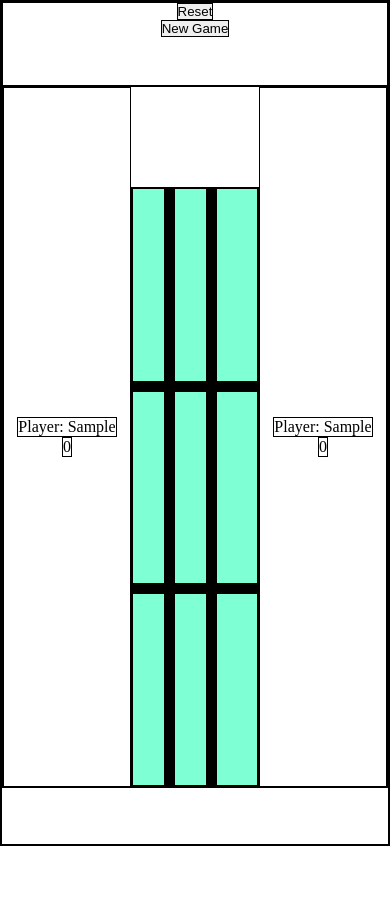
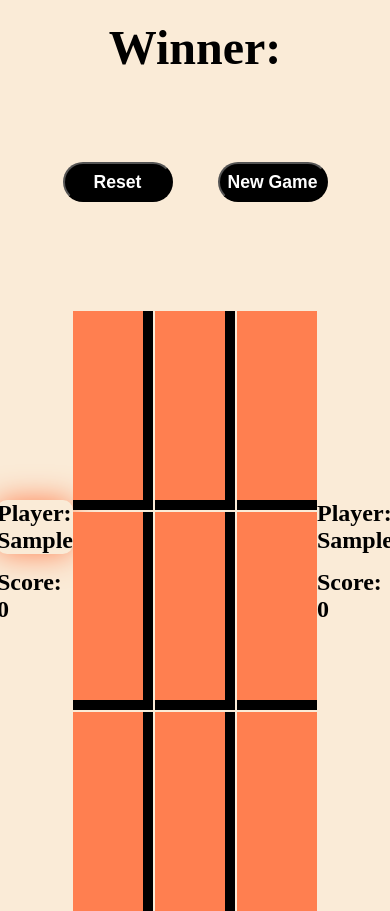
Before and after one commit to jose-g315/tic-tac-toe, a plain HTML site: page index.html in a window 390 px wide. Both pictures are taken after typing "Sample", "Sample" into the empty fields and a click on the button "Lets Play!". Before the commit the page ends 846 px from the top, so only its background shows below. Drawn offline with Linux system fonts and the light colour scheme.

Commit message:
Added style rules to make display more appealing.

```diff
--- a/index.html
+++ b/index.html
@@ -9,21 +9,27 @@
 <body>
     <dialog>
         <div class="dialog-div">
-            <h1 class="heading">Tic-Tac-Toe!</h1>
-            <h2 class="heading">Instructions:</h2>
-            <p class="heading">X Goes First</p>
+            <h1 class="heading one">Tic-Tac-Toe!</h1>
+            <h2 class="heading two">Instructions:</h2>
+            <p class="heading three">X Goes First</p>
             <form method="dialog">
-                <label for="playerOne">Player One:</label>
+                <label for="playerOne">Player One (X):</label>
                 <input type="text" name="playerOne" id="playerOne">
-                <label for="playerOne">Player Two:</label>
+                <br>
+                <br>
+                <label for="playerOne">Player Two (O):</label>
                 <input type="text" name="playerTwo" id="playerTwo">
+                <br>
+                <br>
                 <button class="add-players">Lets Play!</button>
             </form>
         </div>
     </dialog>
     <div class="controls">
-        <button class="reset-button reset">Reset</button>
-        <button class="new-game-button reset">New Game</button>
+        <h1 class="winner-heading">Winner:</h1>
+        <div class="winner-display"></div>
+        <button class="reset-button control-button">Reset</button>
+        <button class="new-game-button control-button">New Game</button>
     </div>
     <div class="container">
         <div class="player-card">
--- a/main.js
+++ b/main.js
@@ -1,7 +1,7 @@
 // jose-g315
 // logic and dom manipulation for the game
 
-displayController = (function () {
+displayController = (function (array) {
 
     let playerOne;
     let playerTwo;
@@ -12,7 +12,8 @@ displayController = (function () {
     const dialog = document.querySelector("dialog");
     const addPlayerButton = document.querySelector(".add-players");
     const newGameButton = document.querySelector(".new-game-button");
-            const resetButton = document.querySelector(".reset-button");
+    const resetButton = document.querySelector(".reset-button");
+    const winnerDisplay = document.querySelector(".winner-display");
 
     function createGrid(array) {
         const gameBoard = document.querySelector(".game-board");
@@ -24,6 +25,7 @@ displayController = (function () {
             tile.classList.add("tile");
             tile.addEventListener("click", () => {
                 xTurn = populateGrid(tile, xTurn, array, index);
+                displayTurn(xTurn);
                 let winner = ticTacToe.playGame(array);
                 if (!gameOver && (winner === 3 || winner === 0)) {
                     updateScore(winner);
@@ -43,6 +45,17 @@ displayController = (function () {
                 tile.classList.add("right");
             }
         });
+    }
+
+    function displayTurn(turn) {
+        if (turn) {
+            playerOneName.classList.add("turn");
+            playerTwoName.classList.remove("turn");
+        } else if (!turn) {
+            playerTwoName.classList.add("turn");
+            playerOneName.classList.remove("turn");
+        }
+
     }
 
     function populateGrid(tile, turn, array, index) {
@@ -74,41 +87,50 @@ displayController = (function () {
             array[index] = 5;
 
         });
-        console.table(array);
         createGrid(array);
+        winnerDisplay.textContent = "";
     }
 
     function createPlayers() {
         dialog.showModal();
         addPlayerButton.addEventListener("click", () => {
             playerOne = createPlayer(document.querySelector("#playerOne").value);
+            console.log(playerOne);
             playerOneName.textContent = playerOne.playerName;
+            playerOneName.classList.add("player-name");
+            playerOneName.classList.add("turn");
             playerTwo = createPlayer(document.querySelector("#playerTwo").value);
+            console.log(playerTwo);
             playerTwoName.textContent = playerTwo.playerName;
+            playerTwoName.classList.add("player-name");
             displayScores()
-            // resetting form
-            document.querySelector("form").reset();
         });
+        // resetting form
+        document.querySelector("form").reset();
     }
 
     function displayScores() {
         playerOneScore.textContent = playerOne.getScore();
+        playerOneScore.classList.add("player-score");
         playerTwoScore.textContent = playerTwo.getScore();
+        playerTwoScore.classList.add("player-score");
     }
 
     function updateScore(winner) {
         if (winner === 3) {
             playerOne.increaseScore();
             displayScores();
+            winnerDisplay.textContent = playerOne.playerName;
         } else if (winner === 0) {
             playerTwo.increaseScore();
             displayScores();
+            winnerDisplay.textContent = playerTwo.playerName;
         }
     }
 
     function startNewGame(array) {
         newGameButton.addEventListener("click", () => {
-            createPlayers(array);
+            createPlayers();
             reset(array);
         });
     }
@@ -183,6 +205,7 @@ ticTacToe = (function () {
         } else if (!array.includes(5)) {
             // if there are no winners and 5's from the initial array then a tie has occurred
             console.log("Tie");
+            return 2;
         } else {
             console.log("Game In Progress");
         }
@@ -207,7 +230,7 @@ gameGrid = (function() {
 
 // factory function to create players
 function createPlayer(name){
-    const playerName = "Player: " + name;
+    const playerName = name;
     let score = 0;
     const getScore = () => score;
     const increaseScore = () => score++;
--- a/style.css
+++ b/style.css
@@ -2,14 +2,13 @@
     padding: 0;
     margin: 0;
     box-sizing: border-box;
-    border: 1px solid black;
+    /* border: 1px solid black; */
 }
 body {
     height: 100vh;
+    background-color: antiquewhite;
 }
-div {
-    border: 1px solid black;
-}
+
 /* container *********************************************************/
 .container {
     display: flex;
@@ -21,9 +20,9 @@ dialog {
     margin-left: auto;
     margin-right: auto;
     margin-top: 200px;
-    border: 3px solid black;
+    border: 10px solid black;
     border-radius: 5px;
-    background-color: whitesmoke;
+    background-color: antiquewhite;
     height: 600px;
     width: 600px;
 }
@@ -34,19 +33,80 @@ dialog {
     display: flex;
     flex-direction: column;
     height: 100%;
+    align-items: center;
   }
 .heading {
     flex: 1;
+    display: flex;
+    align-items: center;
+    font-size: 3rem;
+}
+.heading.two {
+    align-items: flex-end;
+    font-size: 1.5rem;
+}
+.heading.three {
+    align-items: flex-start;
+    font-size: 1.1rem;
 }
 form {
-    flex: 2;
+    flex: 3;
+    display: flex;
+    flex-direction: column;
+    font-size: 1.3rem;
+}
+input[type="text"] {
+    background-color: whitesmoke;
+    font-size: 1.2rem;
+    font-weight: 600;
+}
+.add-players {
+    height: 50px;
+    border-radius: 100px;
+    font-size: 1.5rem;
+    background-color: hsl(20, 14%, 4%);
+    color: white;
+}
+.add-players:hover {
+    background-color: hsl(20, 14%, 15%);
 }
 /* header */
 .controls {
-    height: 10vh;
-    display: flex;
-    flex-direction: column;
-    align-items: center;
+    height: 25vh;
+    width: 300px;
+    margin-left: auto;
+    margin-right: auto;
+    display: grid;
+    grid-template-columns: repeat(2, 1fr);
+    grid-template-rows: repeat(3, 1fr);
+    justify-content: center;
+    gap: 10px;
+}
+.winner-heading {
+    grid-column: 1 / 3;
+    text-align: center;
+    align-self: center;
+    padding-top: 20px;
+    font-size: 3rem;
+}
+.winner-display {
+    grid-column: 1 / 3;
+    grid-row: 2 / 3;
+    font-size: 3rem;
+    font-weight: 700;
+    text-align: center;
+    padding-top: 25px;
+}
+.control-button {
+    height: 40px;
+    width: 110px;
+    border-radius: 25px;
+    font-size: 1.1rem;
+    font-weight: 600;
+    background-color: black;
+    color: white;
+    align-self: center;
+    justify-self: center;
 }
 /* game board *********************************************************/
 .game-board {
@@ -55,13 +115,18 @@ form {
     width: 600px;
     height: 600px;
     display: grid;
-    grid-template-columns: repeat(3, 1fr);
+    grid-template-columns: repeat(3,minmax(80px, 1fr));
+    grid-template-rows: repeat(3, 1fr);
+    gap: 2px;
 }
 .tile {
-    background-color: aquamarine;
+    background-color: coral;
     font-size: 3rem;
     text-align: center;
     padding-top: 65px;
+}
+.tile:active {
+    transform: translateY(2px);
 }
 .bottom-right {
     border-right: 10px solid black;
@@ -81,11 +146,31 @@ form {
     justify-content: center;
     align-items: center;
 }
+.player-name::before {
+    content: "Player: ";
+}
 .player-name {
-    height: 100px;
-    width: 100px;
+    font-size: 3rem;
+    font-weight: 800;
+    border-radius: 10px;
+}
+.player-score::before {
+    content: "Score: ";
 }
 .player-score {
-    height: 100px;
-    width: 100px;
+    font-size: 2.5rem;
+    font-weight: 700;
+    margin-top: 15px;
 }
+.turn {
+    box-shadow: 0 0 30px coral;
+}
+
+@media all and (max-width: 800px) {
+    .player-name {
+        font-size: 1.5rem;
+    }
+    .player-score {
+        font-size: 1.5rem;
+    }
+}
```
